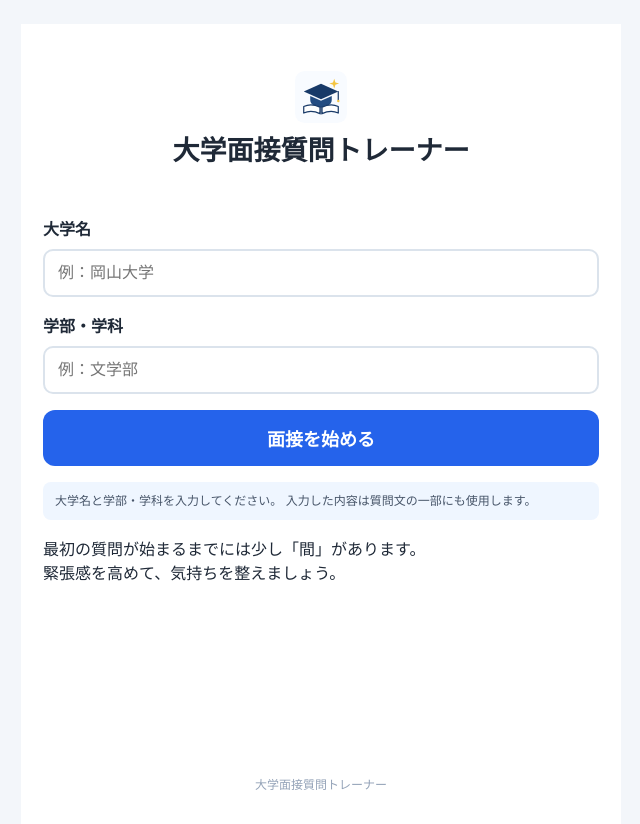
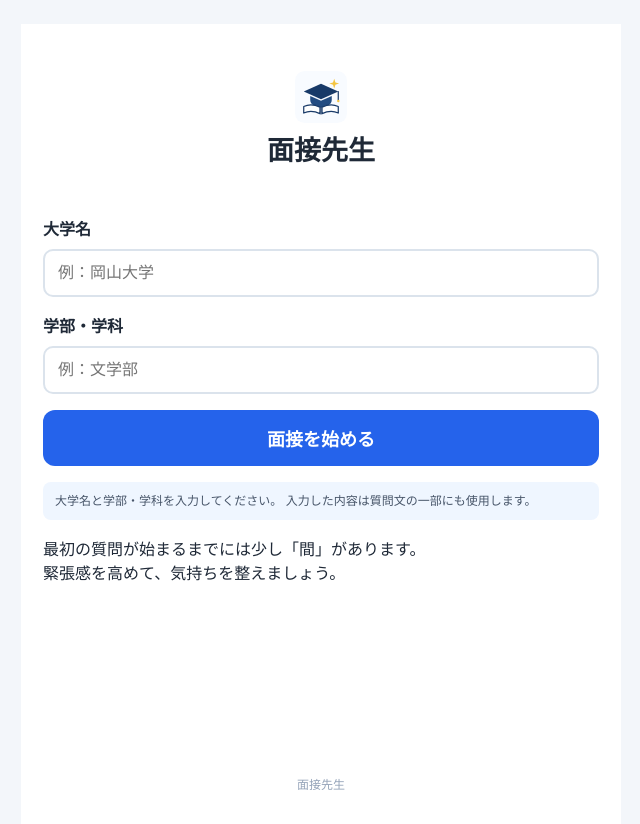
Before and after one commit to junta002-code/university-interview-trainer, a plain HTML site: page index.html in a window 1280 px wide. Shown: the whole page, without its empty margins (319-959 px from the left). Drawn offline with Linux system fonts and the light colour scheme.

Commit message:
面接先生を探して訂正

```diff
--- a/index.html
+++ b/index.html
@@ -239,7 +239,7 @@
 
      <div class="title-area">
     <img src="icon.svg" alt="" class="app-icon">
-    <h1>大学面接質問トレーナー</h1>
+    <h1>面接先生</h1>
 　　　</div>
 
       <div class="form-group">
@@ -364,7 +364,7 @@
 
 
     <div class="footer">
-      大学面接質問トレーナー
+      面接先生
     </div>
 
   </div>
```
